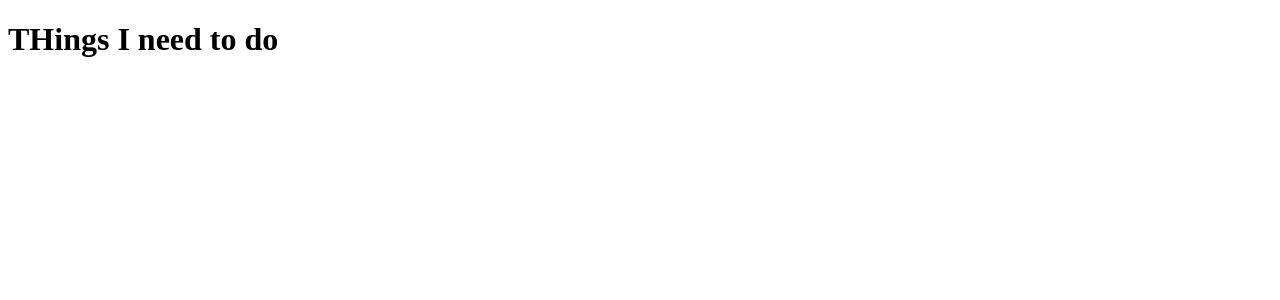
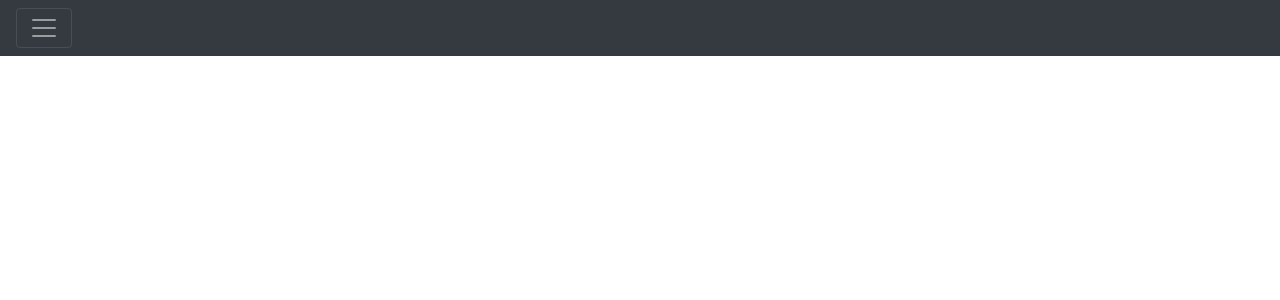
Before and after one commit to rubengardner/Restaurant_booking, a Django app: page / in a window 1280 px wide. Shown: the top 300 px of the page. Run offline with Django 3.2, Linux system fonts and the light colour scheme.

Commit message:
Add nav bar for base.html

```diff
--- a/book_table/templates/book_table/base.html
+++ b/book_table/templates/book_table/base.html
@@ -1,12 +1,56 @@
+{% load static %}
+
 <!DOCTYPE html>
 <html lang="en">
 <head>
     <meta charset="UTF-8">
     <meta http-equiv="X-UA-Compatible" content="IE=edge">
     <meta name="viewport" content="width=device-width, initial-scale=1.0">
-    <title>Document</title>
+    <link rel="stylesheet" href="https://cdn.jsdelivr.net/npm/bootstrap@4.6.2/dist/css/bootstrap.min.css"
+        integrity="sha384-xOolHFLEh07PJGoPkLv1IbcEPTNtaed2xpHsD9ESMhqIYd0nLMwNLD69Npy4HI+N" crossorigin="anonymous">
+    <link rel="stylesheet" href="{% static 'css/style.css' %}">
+    <title>PokeDream</title>
 </head>
 <body>
-    <h1>THings I need to do</h1>
+    <header>
+    <div class="row no-gutters">
+    <div class="fixed-top">
+        <nav class="navbar navbar-dark bg-dark">
+            <button class="navbar-toggler" type="button" data-toggle="collapse" data-target="#navbarToggleExternalContent" aria-controls="navbarToggleExternalContent" aria-expanded="false" aria-label="Toggle navigation">
+              <span class="navbar-toggler-icon"></span>
+            </button>
+          </nav>
+        <div class="collapse" id="navbarToggleExternalContent">
+          <div class="bg-dark p-4">
+            <ul class="nav flex-column">
+                <li class="nav-item">
+                  <a class="nav-link active" href="#">Home</a>
+                </li>
+                <li class="nav-item">
+                  <a class="nav-link" href="#">Menu</a>
+                </li>
+                <li class="nav-item">
+                  <a class="nav-link" href="#">Log In</a>
+                </li>
+              </ul>
+          </div>
+        </div>
+    </div>
+    </div>
+</header>
+
+<section class="container-fluid">
+    <div class="row">
+            <h1>DreamPoke</h1>
+            <h2>From hawaii, to you.</h2>
+            <!--https://www.pexels.com/photo/brown-mountains-2559941/-->
+        </div>
+    </div>
+
+</section>
+
+
+    <script src="https://cdn.jsdelivr.net/npm/jquery@3.5.1/dist/jquery.slim.min.js" integrity="sha384-DfXdz2htPH0lsSSs5nCTpuj/zy4C+OGpamoFVy38MVBnE+IbbVYUew+OrCXaRkfj" crossorigin="anonymous"></script>
+    <script src="https://cdn.jsdelivr.net/npm/bootstrap@4.6.2/dist/js/bootstrap.bundle.min.js" integrity="sha384-Fy6S3B9q64WdZWQUiU+q4/2Lc9npb8tCaSX9FK7E8HnRr0Jz8D6OP9dO5Vg3Q9ct" crossorigin="anonymous"></script>
 </body>
 </html>
```
Also changed, not shown: book_table/static/css/style.css (added).
